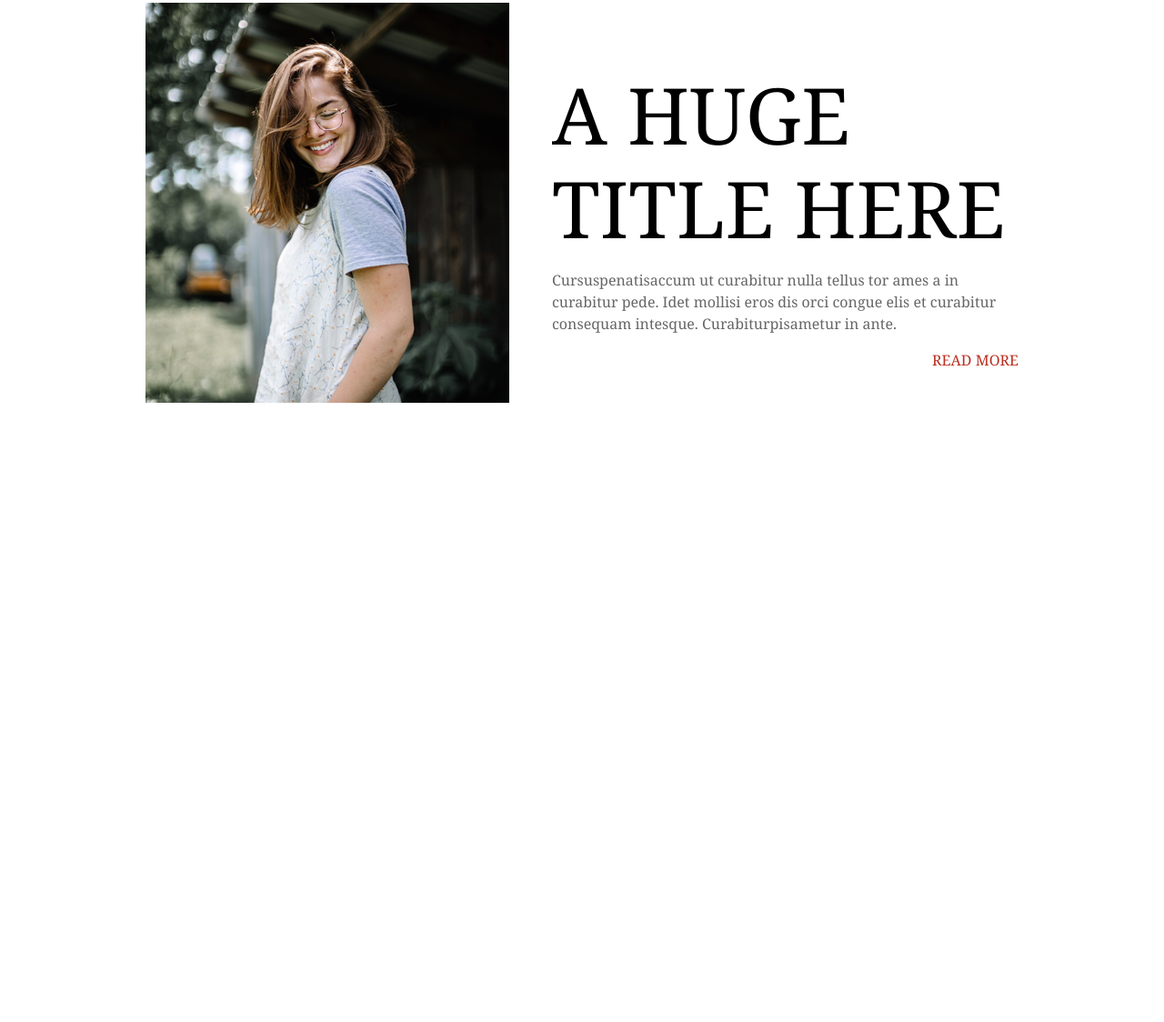
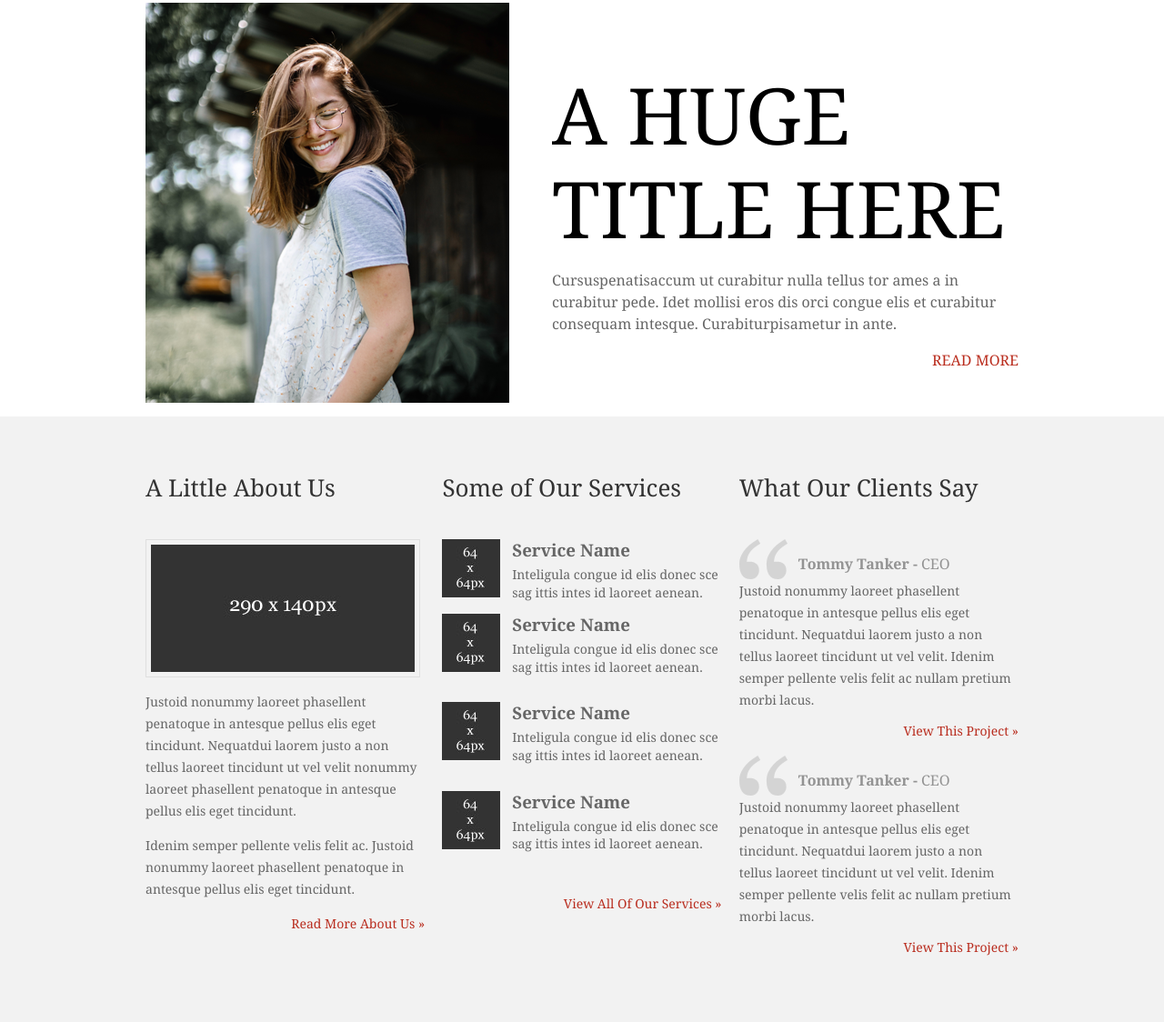
Before and after one commit to hrlalon/systematics-master, a plain HTML site: page index.html in a window 1280 px wide. Shown: the part 745-1869 px from the top of the page at 91% size. Before the commit the page ends 1203 px from the top, so only its background shows below. Drawn offline with nearby package versions, Linux system fonts and the light colour scheme.

Commit message:
Added about service and comments area

```diff
--- a/index.html
+++ b/index.html
@@ -113,6 +113,72 @@
         </div>
     </section>
 
+    <section id="work_area">
+        <div class="inner_work container">
+            <div class="about_area child_work">
+                <h2>A Little About Us</h2>
+                <img src="img/about_img.jpg" alt="About Image">
+                <p>Justoid nonummy laoreet phasellent penatoque in antesque pellus elis eget tincidunt.
+                Nequatdui laorem justo a non tellus laoreet tincidunt ut vel velit nonummy laoreet phasellent penatoque in antesque pellus elis eget tincidunt.</p>
+                <p>Idenim semper pellente velis felit ac. Justoid nonummy laoreet phasellent penatoque in antesque pellus elis eget tincidunt.</p>
+                <a href="#">Read More About Us »</a>
+            </div>
+            <div class="service_area child_work">
+                <h2>Some of Our Services</h2>
+                <div class="child_service">
+                    <div class="child_image">
+                        <img src="img/service_img.jpg" alt="Service Image">
+                    </div>
+                    <div class="service_text">
+                        <h3>Service Name</h3>
+                        <p>Inteligula congue id elis donec sce sag ittis intes id laoreet aenean.</p>
+                    </div>
+                    <div class="child_service">
+                        <div class="child_image">
+                            <img src="img/service_img.jpg" alt="Service Image">
+                        </div>
+                        <div class="service_text">
+                            <h3>Service Name</h3>
+                            <p>Inteligula congue id elis donec sce sag ittis intes id laoreet aenean.</p>
+                        </div>
+                    </div>
+                    <div class="child_service">
+                        <div class="child_image">
+                            <img src="img/service_img.jpg" alt="Service Image">
+                        </div>
+                        <div class="service_text">
+                            <h3>Service Name</h3>
+                            <p>Inteligula congue id elis donec sce sag ittis intes id laoreet aenean.</p>
+                        </div>
+                    </div>
+                    <div class="child_service">
+                        <div class="child_image">
+                            <img src="img/service_img.jpg" alt="Service Image">
+                        </div>
+                        <div class="service_text">
+                            <h3>Service Name</h3>
+                            <p>Inteligula congue id elis donec sce sag ittis intes id laoreet aenean.</p>
+                        </div>
+                    </div>
+                </div>
+                <a href="#">View All Of Our Services »</a>
+            </div>
+            <div class="testimonial_area child_work">
+                <h2>What Our Clients Say</h2>
+                <div class="child_testimonial">
+                    <h3>Tommy Tanker - <span>CEO</span></h3>
+                    <p>Justoid nonummy laoreet phasellent penatoque in antesque pellus elis eget tincidunt. Nequatdui laorem justo a non tellus laoreet tincidunt ut vel velit. Idenim semper pellente velis felit ac nullam pretium morbi lacus.</p>
+                    <a href="#">View This Project »</a>
+                </div>
+                <div class="child_testimonial">
+                    <h3>Tommy Tanker - <span>CEO</span></h3>
+                    <p>Justoid nonummy laoreet phasellent penatoque in antesque pellus elis eget tincidunt. Nequatdui laorem justo a non tellus laoreet tincidunt ut vel velit. Idenim semper pellente velis felit ac nullam pretium morbi lacus.</p>
+                    <a href="#">View This Project »</a>
+                </div>
+            </div>
+        </div>
+    </section>
+
     <script src="https://ajax.googleapis.com/ajax/libs/jquery/3.1.1/jquery.min.js"></script>
     <script src="js/main.js"></script>
     <script src="js/jquery.bxslider.min.js"></script>
--- a/style.css
+++ b/style.css
@@ -344,3 +344,98 @@ Hero Area CSS
 .inner_hero a:hover{
     color: #000000;
 }
+
+/*==============================
+Work Area CSS
+===============================*/
+#work_area{
+    background: #f2f2f2;
+    padding: 45px 0;
+}
+.inner_work{
+    overflow: hidden;
+}
+.child_work{
+    width: 32%;
+    float: left;
+    margin: 0 1% 10px;
+}
+.child_work h2{
+    color: #333333;
+    font-size: 26px;
+    font-weight: normal;
+    font-family: Georgia;
+    margin-bottom: 45px;
+}
+.child_work p{
+    font-size: 14px;
+    margin-top: 0px;
+}
+.child_work a{
+    color: #b92d1f;
+    font-size: 14px;
+    font-weight: normal;
+    text-decoration: none;
+    clear: both;
+    float: right;
+}
+.child_work a:hover{
+    color: #000000;
+    transition: 0.5s;
+}
+.about_area{
+    margin-left: 0;
+}
+.about_area img{
+    border: 1px solid #dfdfdf;
+    padding: 5px;
+    display: block;
+    margin-bottom: 15px;
+}
+.service_area{
+
+}
+.child_service{
+    width: 100%;
+    overflow: hidden;
+    margin-bottom: 15px;
+}
+.child_service .child_image{
+    width: 25%;
+    float: left;
+}
+.child_service .service_text{
+    width: 75%;
+    float: right;
+}
+.child_service .service_text h3{
+    margin-top: 0px;
+    margin-bottom: 5px;
+}
+.child_service .service_text p{
+    margin-top: 0px;
+    line-height: 1.4em;
+}
+.testimonial_area{
+    margin-right: 0;
+}
+.child_testimonial{
+    width: 100%;
+    margin-bottom: 15px;
+    overflow: hidden;
+}
+.child_testimonial h3{
+    background-image: url(img/quote_icon.png);
+    background-repeat: no-repeat;
+    padding: 15px 0 6px 65px;
+    margin: 0px;
+    color: #939393;
+    font-size: 16px;
+    font-weight: bold;
+}
+.child_testimonial h3 span{
+    font-weight: normal;
+ }
+ .child_testimonial p{
+     margin: 0 0 10px 0;
+ }
```
Also changed, not shown: img/about_img.jpg (added), img/quote_icon.jpg (added), img/quote_icon.png (added), img/service_img.jpg (added).
